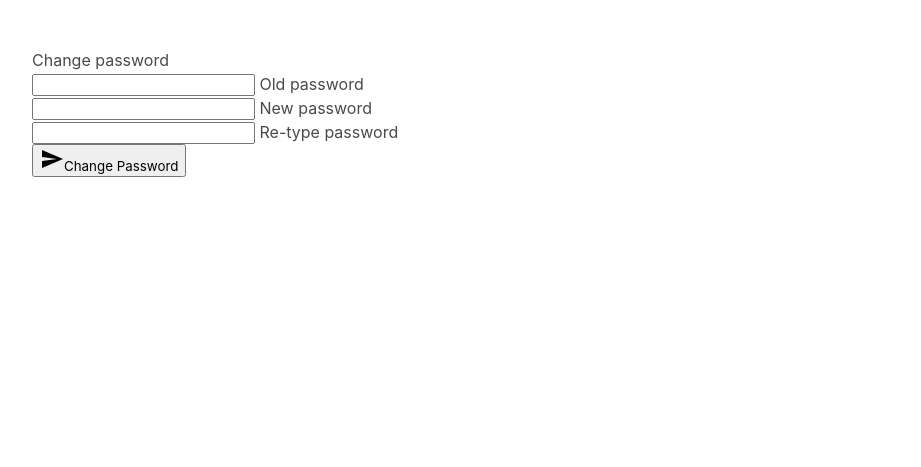
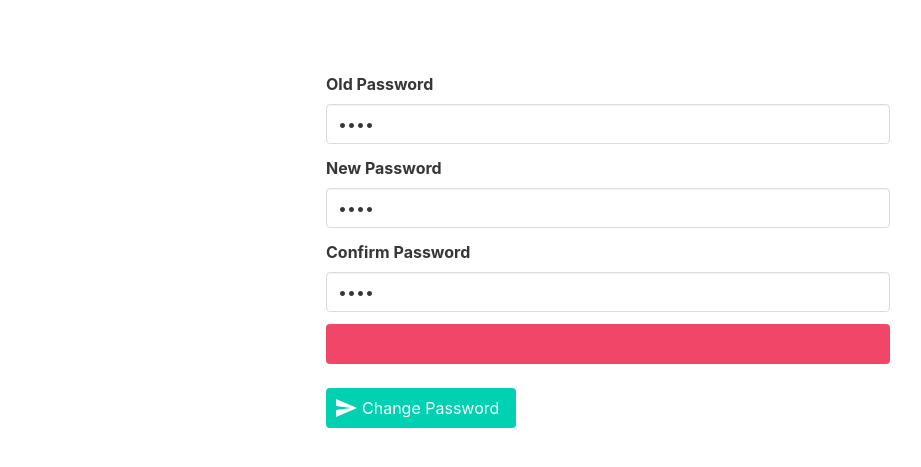
Before and after one commit to Mohamed00Abdelmonem/Instgram-Clone, a Django app: page /user/changepassword/ in a window 1280 px wide. Shown: the part 52-519 px from the top of the page, without its empty margins (32-953 px from the left). Run offline with Django 5.2, Linux system fonts and the light colour scheme; a user stored in the database is signed in.

Commit message:
update in templates auth

```diff
--- a/authy/templates/change_password.html
+++ b/authy/templates/change_password.html
@@ -1,40 +1,62 @@
 {% extends 'base.html' %}
 {% load static %}
 
-
 {% block content %}
 
-<div class="row center-align">
-    <form method="post" action="" role="form" class="col s12">
-    </h3>
-      <div class="row">
+<div class="container mt-5">
+    <form method="post" action="" role="form">
         {% csrf_token %}
         {{ form.id }}
-        <h3>Change password</h3>
-        <div class="input-field col s12">
-          {{ form.old_password }}
-          <label for="old_password">Old password</label>
+
+        <div class="columns is-centered">
+            <div class="column is-half">
+                <div class="field">
+                    <label class="label">Old Password</label>
+                    <div class="control">
+                        <input class="input" type="password" name="old_password" value="{{ form.old_password.value }}">
+                    </div>
+                    {% if form.old_password.errors %}
+                        <p class="help is-danger">{{ form.old_password.errors.0 }}</p>
+                    {% endif %}
+                </div>
+
+                <div class="field">
+                    <label class="label">New Password</label>
+                    <div class="control">
+                        <input class="input" type="password" name="new_password" value="{{ form.new_password.value }}">
+                    </div>
+                    {% if form.new_password.errors %}
+                        <p class="help is-danger">{{ form.new_password.errors.0 }}</p>
+                    {% endif %}
+                </div>
+
+                <div class="field">
+                    <label class="label">Confirm Password</label>
+                    <div class="control">
+                        <input class="input" type="password" name="confirm_password" value="{{ form.confirm_password.value }}">
+                    </div>
+                    {% if form.confirm_password.errors %}
+                        <p class="help is-danger">{{ form.confirm_password.errors.0 }}</p>
+                    {% endif %}
+                </div>
+
+                <div class="notification is-danger">
+                    <span class="has-text-weight-bld">{{ form.errors }}</span>
+                </div>
+
+                <div class="field">
+                    <div class="control">
+                        <button class="button is-primary" type="submit" name="action">
+                            <span class="icon is-small">
+                                <i class="material-icons">send</i>
+                            </span>
+                            <span>Change Password</span>
+                        </button>
+                    </div>
+                </div>
+            </div>
         </div>
-      </div>
-        <div class="row">
-        <div class="input-field col s12">
-          {{ form.new_password }}
-          <label for="new_password">New password</label>
-        </div>
-      </div>
-      <div class="row">
-        <div class="input-field col s12">
-          {{ form.confirm_password }}
-          <label for="password">Re-type password</label>
-        </div>
-      </div>
-      <div class="row">
-        <div class="col s12">
-          <span style="color: red; font-weight: bold;">{{ form.errors }}</span>
-        </div>
-      </div>
-      <button class="btn waves-effect waves-light" type="submit" name="action"><i class="material-icons left">send</i>Change Password</button>
     </form>
-  </div>
+</div>
 
 {% endblock %}
--- a/templates/base.html
+++ b/templates/base.html
@@ -15,7 +15,7 @@
 <div class="container">
         <nav class="navbar" role="navigation" aria-label="main navigation">
             <div class="navbar-brand">
-                <a class="navbar-item" href="https://bulma.io">
+                <a class="navbar-item" href="/">
                     <img src="{% static 'images/logo.png' %}" width="64" height="64">
                 </a>
 
@@ -29,7 +29,7 @@
 
             <div id="navbarBasicExample" class="navbar-menu">
                 <div class="navbar-start">
-                    <a class="navbar-item">
+                    <a class="navbar-item" href="/">
                         <i class="material-icons">home</i>
                         Home
 
@@ -72,7 +72,7 @@
                             </a>
 
                             <hr class="navbar-divider">
-                            <a class="navbar-item">
+                            <a class="navbar-item" href="/user/logout/">
                                 Log out
                             </a>
                         </div>
```
Also changed, not shown: authy/templates/change_password_done.html (+7 -17 lines), authy/templates/signup.html (+62 -33 lines), db.sqlite3.
